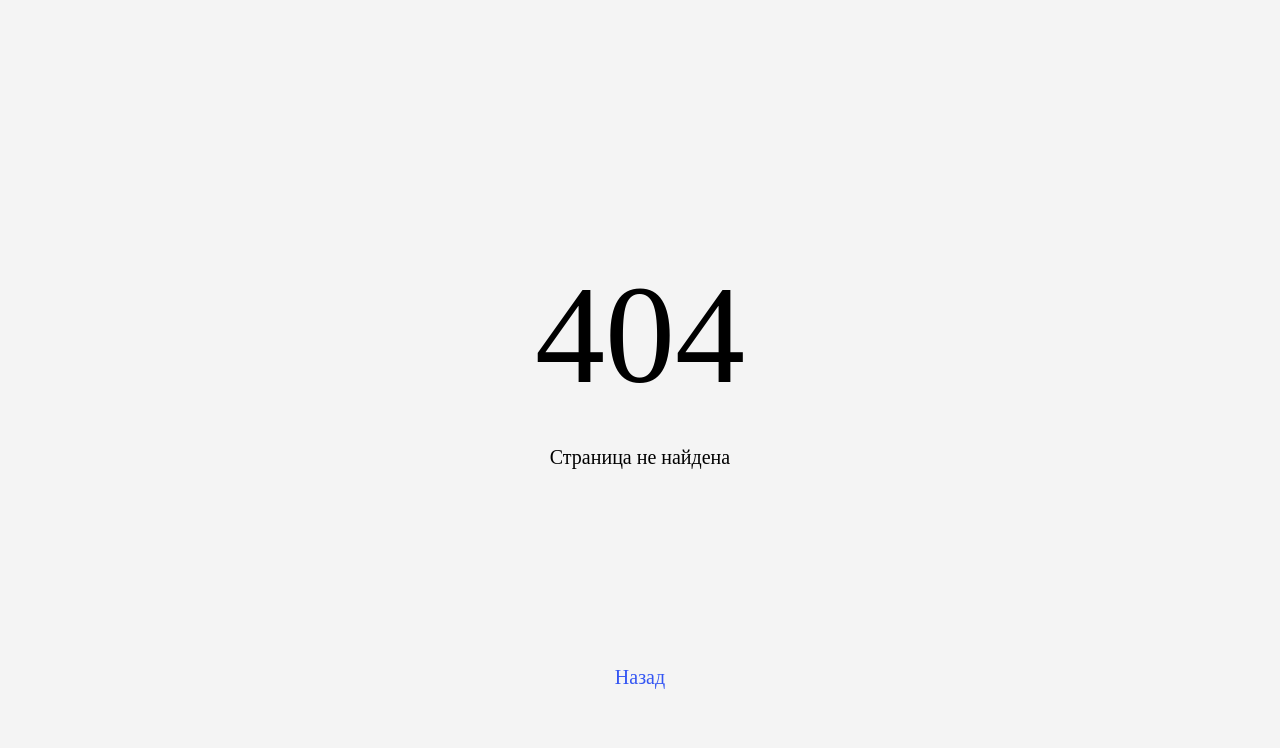
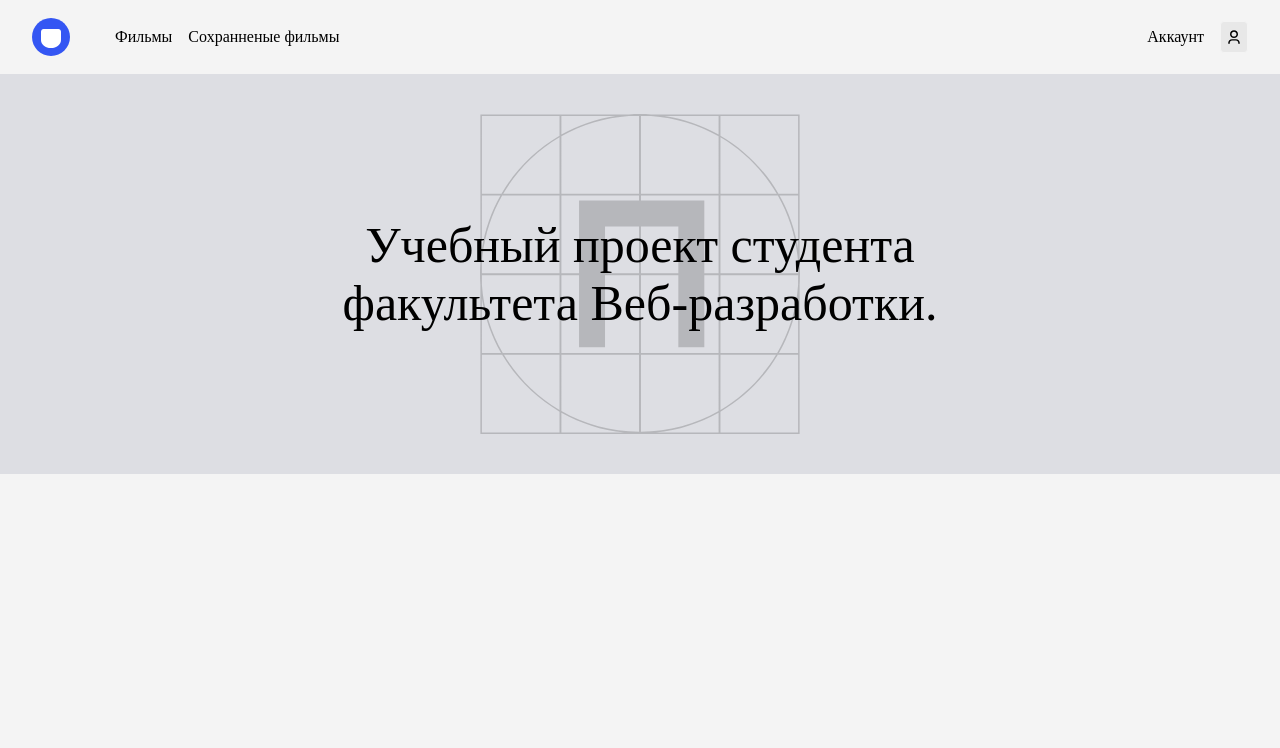
Before and after one commit to hiksP/movies-explorer-frontend, a React app in the folder movies-explorer-frontend/: page / in a window 1280 px wide. Before the commit this address had no page. Built offline with nearby package versions, Linux system fonts and the light colour scheme.

Commit message:
feat: promo logo

```diff
--- /dev/null
+++ b/movies-explorer-frontend/src/blocks/promo/__logo/promo__logo.css
@@ -0,0 +1,4 @@
+.promo__logo {
+    width: 320px;
+    height: 320px;
+}
--- /dev/null
+++ b/movies-explorer-frontend/src/blocks/promo/__title/promo__title.css
@@ -0,0 +1,16 @@
+.promo__title {
+    margin: 0 auto;
+    align-self: center;
+    width: 100%;
+    max-width: 720px;
+    height: 320px;
+    padding: 0;
+    font-weight: 400;
+    font-size: 50px;
+    line-height: 58px;
+    background: url(../../../images/landing-logo.svg) no-repeat center ;
+    background-size: 320px 320px;
+    text-align: center;
+    display: flex;
+    align-items: center;
+}
--- /dev/null
+++ b/movies-explorer-frontend/src/blocks/promo/promo.css
@@ -0,0 +1,7 @@
+.promo {
+    background-color: #DDDEE3;
+    margin: 0 auto;
+    padding: 0;
+    min-height: 50vh;
+    display: flex;
+}
--- a/movies-explorer-frontend/src/components/App/App.js
+++ b/movies-explorer-frontend/src/components/App/App.js
@@ -2,12 +2,13 @@ import React from "react";
 import Login from "../Login/Login";
 import Register  from "../Register/Register";
 import NotFoundPage from "../NotFoundPage/NotFoundPage";
+import Promo from "../Main/Promo/Promo";
 
 
 export default function App() {
     return(
         <div className="page">
-          <NotFoundPage></NotFoundPage>
+          <Promo></Promo>
         </div>
     );
 
--- a/movies-explorer-frontend/src/components/Main/Promo/Promo.css
+++ b/movies-explorer-frontend/src/components/Main/Promo/Promo.css
@@ -0,0 +1,3 @@
+@import url(../../../blocks/promo/promo.css);
+@import url(../../../blocks/promo/__logo/promo__logo.css);
+@import url(../../../blocks/promo/__title/promo__title.css);
--- a/movies-explorer-frontend/src/components/Main/Promo/Promo.js
+++ b/movies-explorer-frontend/src/components/Main/Promo/Promo.js
@@ -0,0 +1,14 @@
+import React from "react";
+import landingLogo from "../../../images/landing-logo.svg";
+import Header from "../../Header/Header"
+
+export default function Promo() {
+    return (
+        <>
+            <Header/>
+            <div className="promo">
+                <h1 className="promo__title">Учебный проект студента факультета Веб-разработки.</h1>
+            </div>
+        </>
+    )
+}
--- a/movies-explorer-frontend/src/index.css
+++ b/movies-explorer-frontend/src/index.css
@@ -5,3 +5,4 @@
 @import url(./components/Welcome/Welcome.css);
 @import url(./components/Login/Login.css);
 @import url(./components/NotFoundPage/NotFoundPage.css);
+@import url(./components/Main/Promo/Promo.css);
```
Also changed, not shown: movies-explorer-frontend/src/images/landing-logo.svg (added).
